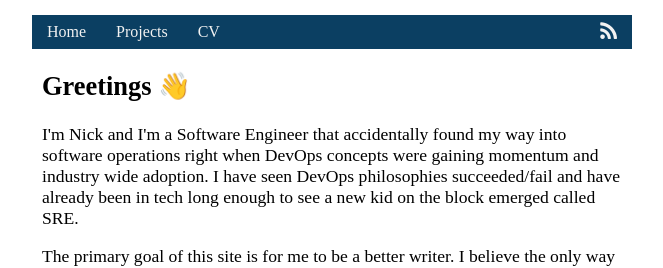
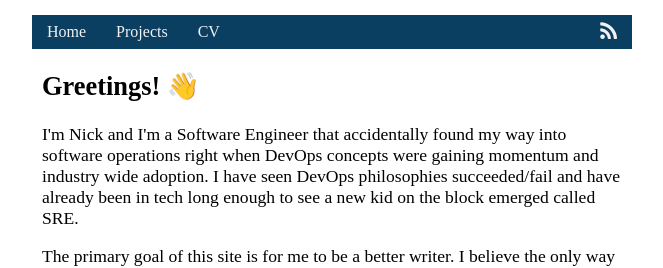
Before and after one commit to nickstanley574/nickstanley574.github.io, a Jekyll site: the page built from index.html, in a window 1280 px wide. Shown: the top 268 px of the page, without its empty margins (308-971 px from the left). Built offline with Jekyll 4.4.1, drawn with Linux system fonts in a browser that asks for light colours.

```diff
--- a/index.html
+++ b/index.html
@@ -3,7 +3,7 @@ layout: default
 title: Home
 ---
 
-<h2>Greetings 👋</h2>
+<h2>Greetings! 👋</h2>
 <p>
     I'm Nick and I'm a Software Engineer that accidentally found my way into software operations right when DevOps concepts were gaining momentum and industry wide adoption. I have seen DevOps philosophies succeeded/fail and have already been in tech long
     enough to see a new kid on the block emerged called SRE.
```
